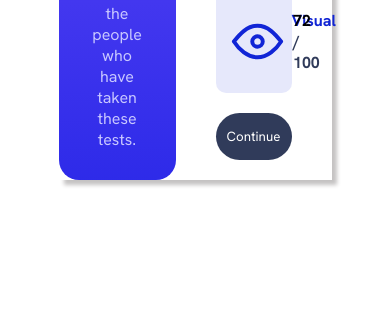
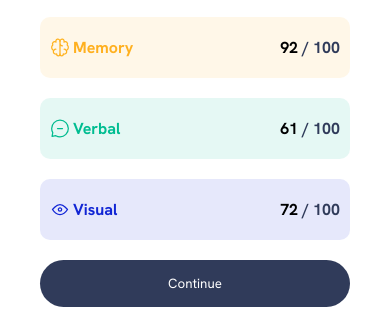
Before and after one commit to Nur-M-Arief-K/frontend-mentor-challenge--result-summary-component, a plain HTML site: page index.html in a window 390 px wide. Shown: the part 557-884 px from the top of the page. Before the commit the page ends 844 px from the top, so only its background shows below. Drawn offline with Linux system fonts and the light colour scheme.

Commit message:
change sass breakpoints variables

```diff
--- a/styles/components/result/_index.scss
+++ b/styles/components/result/_index.scss
@@ -29,7 +29,7 @@
     align-items: center;
     justify-content: space-evenly;
     gap: 20px;
-    height: 50vh;
+    min-height: 50vh;
     padding: 30px 50px;
 
     @include lg.linear-blue-gradient-bg(180deg);
--- a/styles/variables/_breakpoints.scss
+++ b/styles/variables/_breakpoints.scss
@@ -1,3 +1,3 @@
 $breakpoints: (
-  "min-desktop-width": 375px,
+  "min-desktop-width": 650px,
 );
```
Also changed, not shown: dist/index.css, 1 other file.
